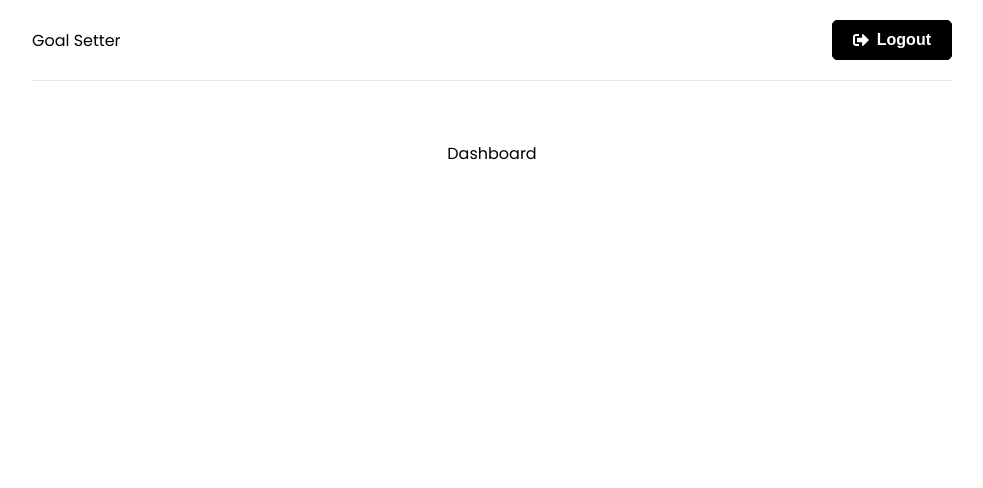
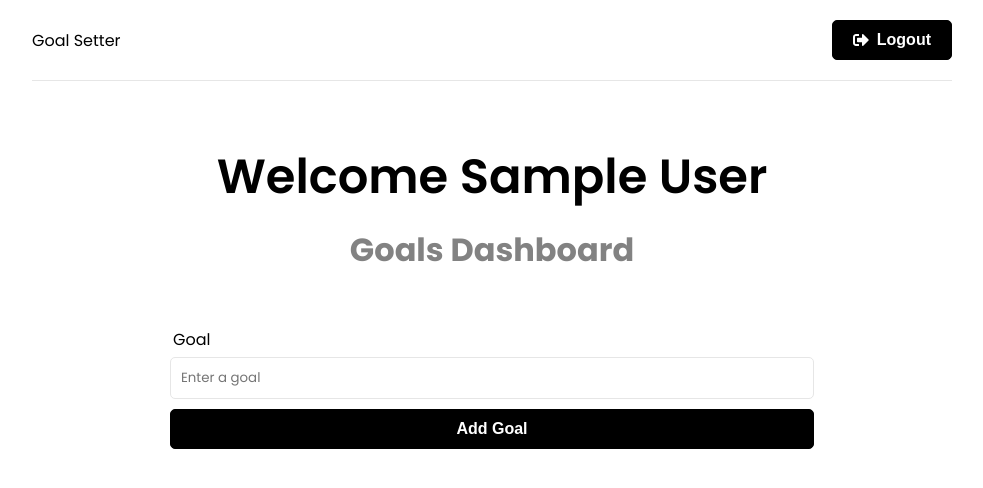
Before and after one commit to danielWebDev-spec/goals, a React (Create React App) app in the folder client/: page / in a window 1280 px wide. Shown: the top 488 px of the page, without its empty margins (148-1131 px from the left). Built offline with nearby package versions, Linux system fonts and the light colour scheme; sample sign-in values are in the browser's storage.

Commit message:
Dashboard and goal form

```diff
--- /dev/null
+++ b/client/src/components/GoalForm.jsx
@@ -0,0 +1,39 @@
+import { useState } from "react";
+import { useDispatch } from "react-redux";
+import { createGoal } from "../features/goals/goalSlice";
+
+function GoalForm() {
+  const [text, setText] = useState("");
+
+  const dispatch = useDispatch();
+
+  const onSubmit = (e) => {
+    e.preventDefault();
+
+    dispatch(createGoal({ text }));
+    setText("");
+  };
+
+  return (
+    <section className="form">
+      <form className="form-group" onSubmit={onSubmit}>
+        <label htmlFor="text">Goal</label>
+        <input
+          type="text"
+          name="text"
+          id="text"
+          value={text}
+          onChange={(e) => e.target.value}
+          placeholder="Enter a goal"
+        />
+        <div className="form-group">
+          <button className="btn btn-block" type="submit">
+            Add Goal
+          </button>
+        </div>
+      </form>
+    </section>
+  );
+}
+
+export default GoalForm;
--- a/client/src/features/goals/goalSlice.js
+++ b/client/src/features/goals/goalSlice.js
@@ -7,6 +7,9 @@
   isLoading: false,
   message: "",
 };
+
+// createGoal
+export const createGoal = () => {};
 
 export const goalSlice = createSlice({
   name: "goal",
--- a/client/src/pages/Dashboard.jsx
+++ b/client/src/pages/Dashboard.jsx
@@ -1,6 +1,7 @@
 import React, { useEffect } from "react";
 import { useNavigate } from "react-router-dom";
 import { useSelector } from "react-redux";
+import GoalForm from "../components/GoalForm";
 
 function Dashboard() {
   const navigate = useNavigate();
@@ -12,7 +13,16 @@
     }
   }, [navigate, user]);
 
-  return <div>Dashboard</div>;
+  return (
+    <>
+      <section className="heading">
+        <h1>Welcome {user && user.name}</h1>
+        <p>Goals Dashboard</p>
+      </section>
+
+      <GoalForm />
+    </>
+  );
 }
 
 export default Dashboard;
```
